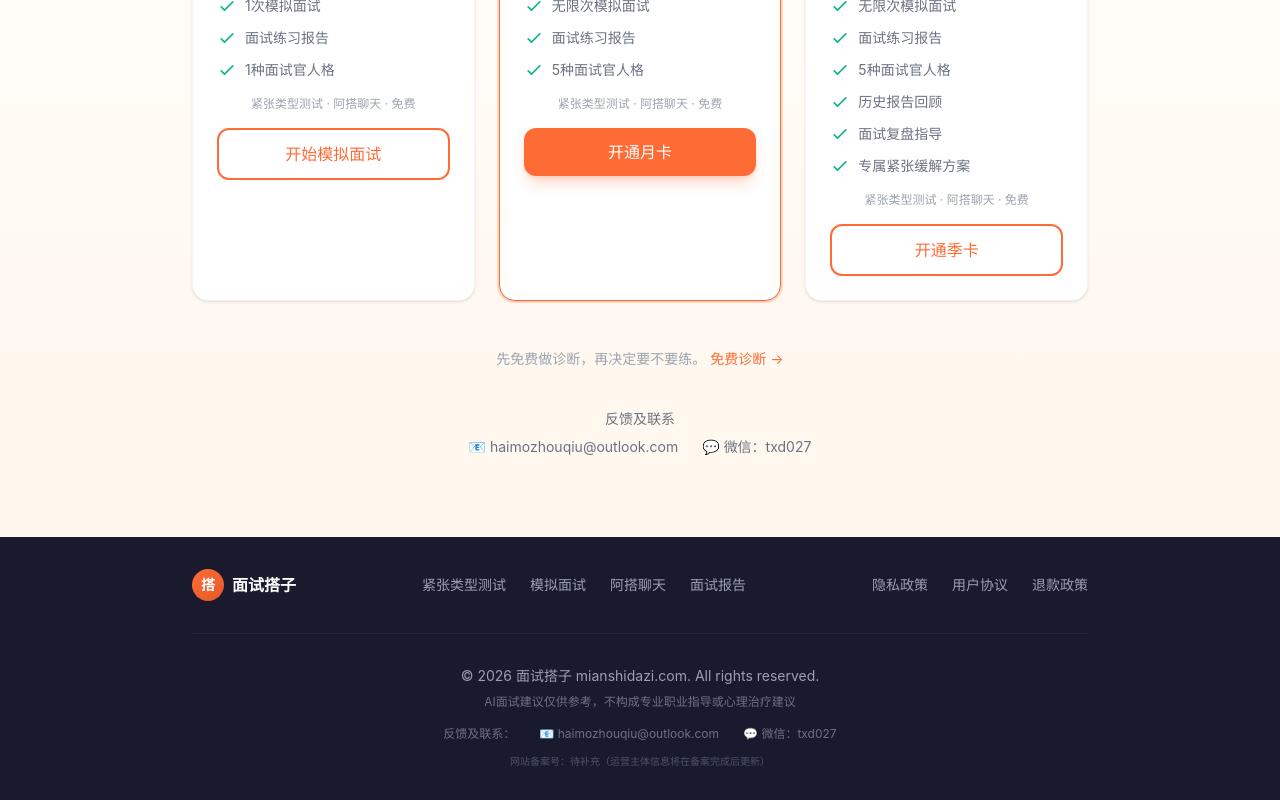
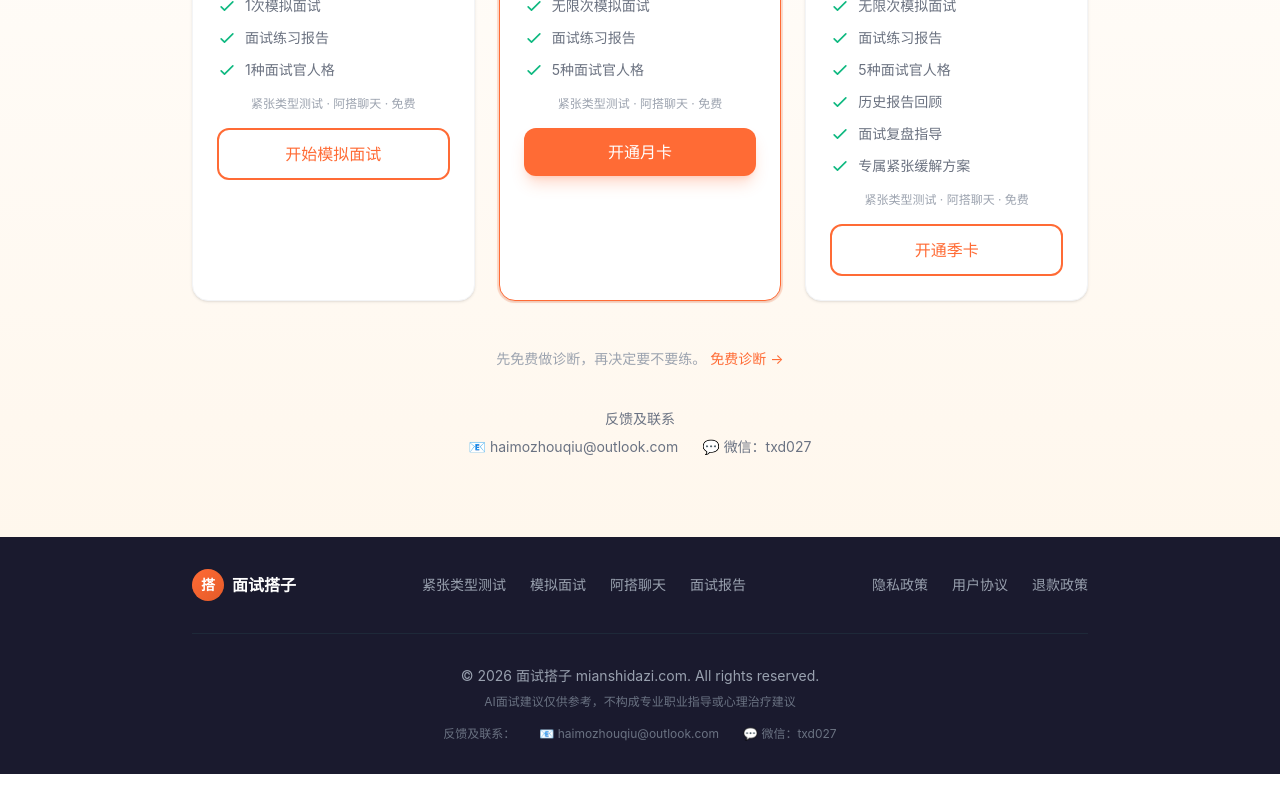
Before and after one commit to seller-mind/mianshidazi, a Next.js app: page / in a window 1280 px wide. Shown: the part 4238-5038 px from the top of the page. After the commit the page ends 5012 px from the top, so only its background shows below. Built offline with nearby package versions, Linux system fonts and the light colour scheme; no server answers.

Commit message:
remove ICP placeholder - Vercel overseas server doesn't need ICP filing

```diff
--- a/src/components/landing/Footer.tsx
+++ b/src/components/landing/Footer.tsx
@@ -42,9 +42,7 @@ export default function Footer({ showNavigation = true }: FooterProps) {
             <a href="mailto:haimozhouqiu@outlook.com" className="hover:text-white transition-colors">📧 haimozhouqiu@outlook.com</a>
             <span>💬 微信：txd027</span>
           </div>
-          <p className="mt-3 text-[10px] text-gray-600">
-            网站备案号：待补充（运营主体信息将在备案完成后更新）
-          </p>
+
         </div>
       </div>
     </footer>
```
